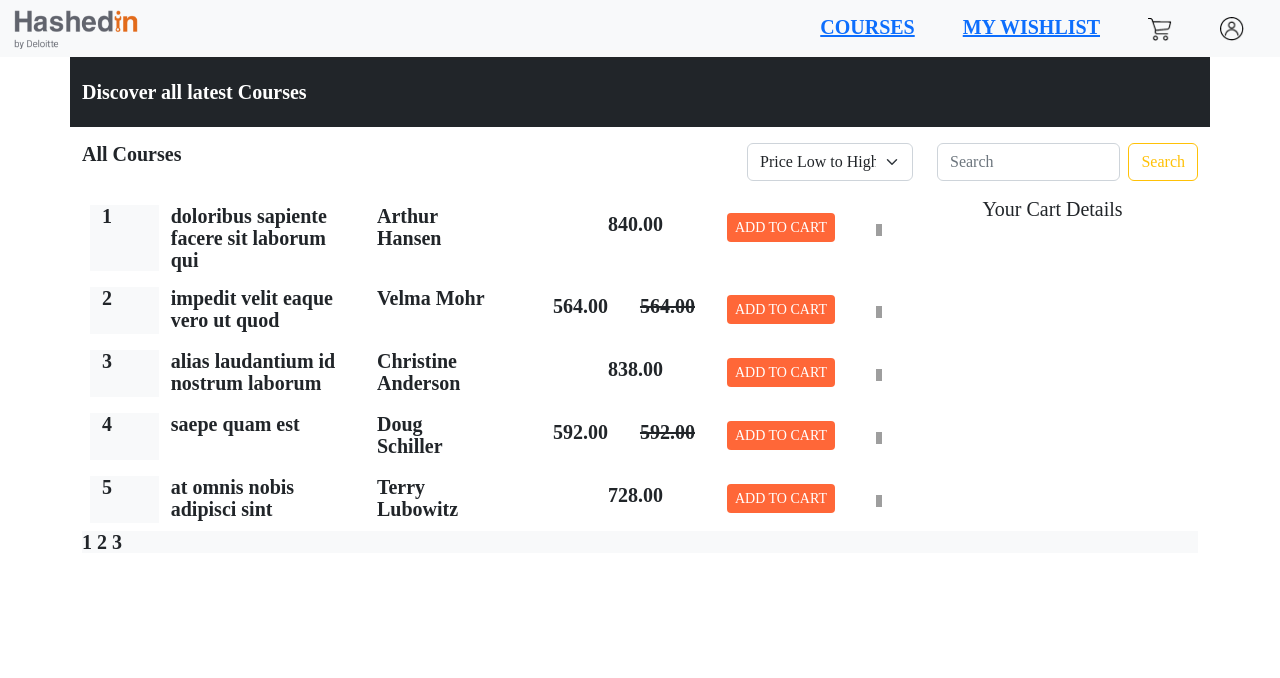
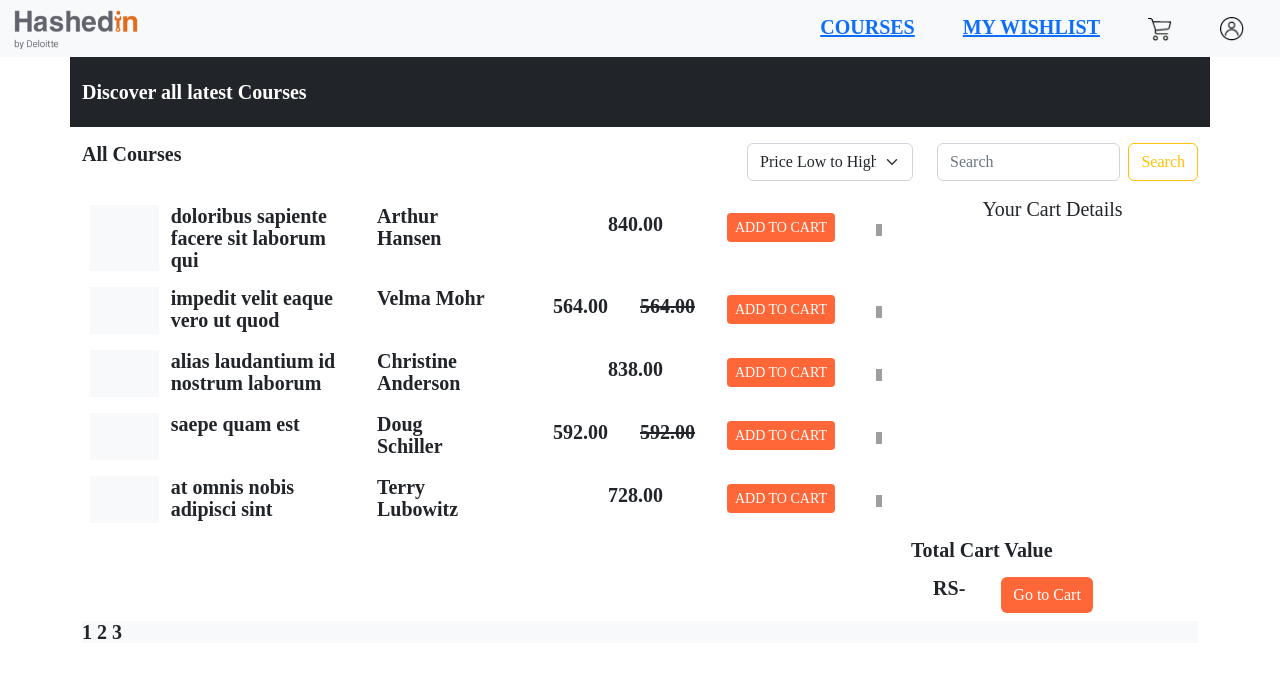
Before and after one commit to subhrajyoti1998/React-week-assignment, a React (Create React App) app: page / in a window 1280 px wide. Shown: the top 678 px of the page. Built offline with nearby package versions, Linux system fonts and the light colour scheme; grey boxes are pictures that could not be loaded.

Commit message:
cart + course details final push

```diff
--- a/src/components/AllCourses.js
+++ b/src/components/AllCourses.js
@@ -4,7 +4,7 @@ import { BrowserRouter, Route, Routes, useNavigate } from 'react-router-dom';
 
 const PER_PAGE = 5;
 
-function AllCourses( {addElement, cartItems} ) {
+function AllCourses( {addElement, cartItems, totalAmount} ) {
 
     /*const [currentPage, setCurrentPage] = useState(0);
     const [data, setData] = useState([]);
@@ -95,7 +95,7 @@ function AllCourses( {addElement, cartItems} ) {
                                             <div className='col-12'>
                                                 <div className='row'>
                                                     <div className='col-1 bg-light'>
-                                                        { record.id }
+
                                                     </div>
                                                     <div className='col-3 font-weight-bold'>
                                                         { record.title }
@@ -162,12 +162,34 @@ function AllCourses( {addElement, cartItems} ) {
                     ))}
 
                 </div>
+
+                {/* Go to Cart Button and Total Amount Section */ }
+                <div className='row p-2'>
+                    <div className='col-9 px-4'>
+                        <div className=''>
+                        </div>
+                    </div>
+                    <div className='col-3 text-start'>
+                        Total Cart Value
+                    </div>
+                </div>
+                <div className='row p-2'>
+                    <div className='col-10 text-end px-4'>
+                        RS- { totalAmount }
+                    </div>
+                    <div className='col-2 text-start'>
+                        <button className='btn btn-md app-btn text-bold'
+                                    onClick = { () => navigate('/cart') }>
+                                Go to Cart
+                        </button>
+                    </div>
+                </div>
             </div>
 
             {/* Pagination */}
             <div className='bg-light '>
                 {Array.from(Array(noOfPages), (e, i) => {
-                    return (<span key={i + 1} onClick = {() => setPgIndx(i+1) } > {i+1} </span>)
+                    return (<span className='' key={i + 1} onClick = {() => setPgIndx(i+1) } > {i+1} </span>)
                 })}
             </div>
         </div>
--- a/src/components/CourseDetails.js
+++ b/src/components/CourseDetails.js
@@ -1,12 +1,12 @@
 import React from 'react'
 import { useLocation } from 'react-router-dom'
 
-function CourseDetails() {
+function CourseDetails( {addItem} ) {
     const location = useLocation();
 
     return (
         <div>
-            <div className='row'>
+            <div className='row py-2'>
                 <div className='col-1'>
 
                 </div>
@@ -22,7 +22,7 @@ function CourseDetails() {
                 <div className='col-1'>
 
                 </div>
-                <div className='col-10 py-4'>
+                <div className='col-10 py-2'>
                     <div className='row'>
                         <div className='col-2'>
                             All Courses
@@ -35,7 +35,7 @@ function CourseDetails() {
                 <div className='col-1'>
 
                 </div>
-                <div className='col-10 py-4'>
+                <div className='col-10 py-2'>
                     <div className='row'>
                         <div className='bg-dark text-white col-11'>
                             {location.state.title} <br /> <br /> <br /> {location.state.author}
@@ -47,13 +47,13 @@ function CourseDetails() {
                 </div>
             </div>
 
-            <div className='row'>
+            <div className='row py-2'>
                 <div className='col-1'>
 
                 </div>
             </div>
 
-            <div className='row'>
+            <div className='row py-2'>
                 <div className='col-1'>
 
                 </div>
@@ -66,24 +66,28 @@ function CourseDetails() {
                             <iframe width="550" height="300"
                                     src="https://www.youtube.com/embed/tWcqSIQr6Ks"
                                     title= {location.state.title}
-                                    frameborder="0"
+                                    frameBorder="2"
                                     allow="accelerometer; autoplay; clipboard-write; encrypted-media; gyroscope; picture-in-picture"
-                                    allowfullscreen>
+                                    allowFullScreen>
                             </iframe>
                         </div>
                     </div>
                 </div>
             </div>
 
-            <div className='row'>
-                <div className='col-1'>
+            { /* Add to Cart Button */}
+            <div className='row py-2'>
+                <div className='col-6'>
 
                 </div>
+                <div className='col-5 text-end'>
+                    <button className='btn btn-md app-btn text-bold'
+                            onClick={() => addItem(location.state)}>
+                        Add to Cart
+                    </button>
+                </div>
             </div>
-
-
         </div>
-
     )
 }
 
--- a/src/components/MyCartItem.js
+++ b/src/components/MyCartItem.js
@@ -106,7 +106,7 @@ function MyCartItem( { setCartItems, cartItems, totalAmount } ) {
                     </div>
                     <div className='row'>
                         <div className='col text-bold text-left'>
-                            RS - { totalAmount() } /- <br /> <br />
+                            RS- { totalAmount() } /- <br /> <br />
                         </div>
                     </div>
                     <div className='row text-right'>
```
